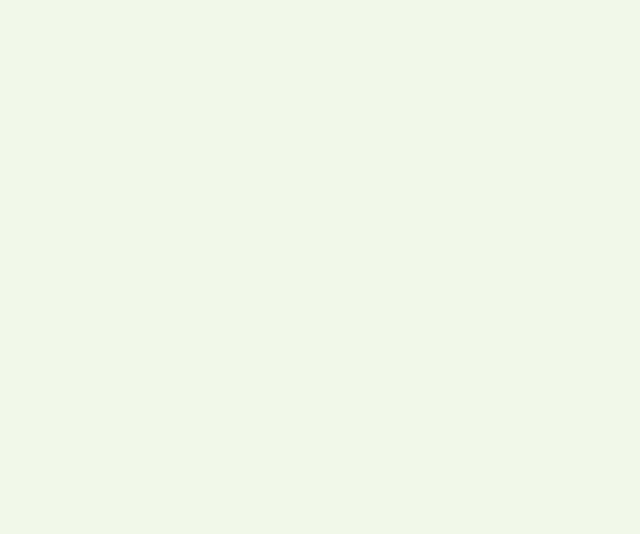
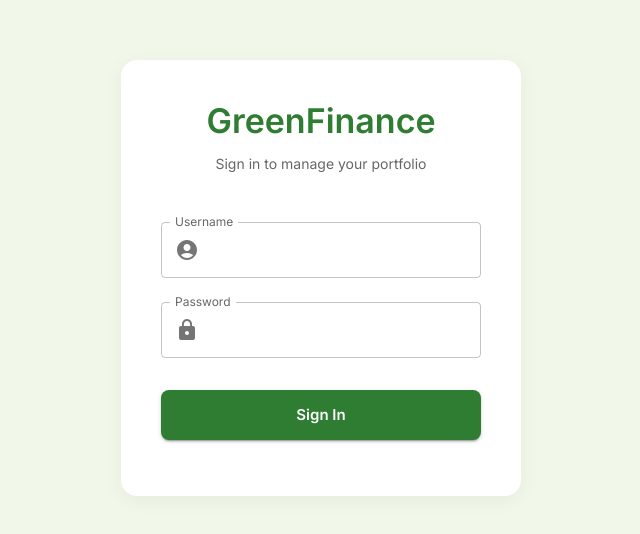
Before and after one commit to lbom/finance, a React (Vite) app in the folder frontend/: page /login in a window 1280 px wide. Before the commit this address had no page. Shown: the part 122-656 px from the top of the page, without its empty margins (319-959 px from the left). Built offline with nearby package versions, Linux system fonts and the light colour scheme.

Commit message:
v 0.1.4 fix front auth

```diff
--- a/frontend/package.json
+++ b/frontend/package.json
@@ -32,7 +32,7 @@
     "react-router-dom": "^7.12.0",
     "vite": "npm:rolldown-vite@^7.2.5"
   },
-  "overrides": {
-    "vite": "npm:rolldown-vite@7.2.5"
+  "dependencies": {
+    "js-cookie": "^3.0.5"
   }
 }
--- a/frontend/src/App.jsx
+++ b/frontend/src/App.jsx
@@ -1,27 +1,48 @@
 import React from 'react';
-import { BrowserRouter, Routes, Route } from 'react-router-dom';
+import { BrowserRouter, Routes, Route, Navigate, Outlet } from 'react-router-dom';
 import { ThemeProvider, CssBaseline } from '@mui/material';
 import { QueryClient, QueryClientProvider } from '@tanstack/react-query';
 import { theme } from './theme';
+import { AuthProvider, useAuth } from './context/AuthContext';
 import { Layout } from './components/Layout';
+import { Dashboard } from './pages/Dashboard';
 import { Trades } from './pages/Trades';
-import { Dashboard } from './pages/Dashboard';
+import { Login } from './pages/Login';
 
 const queryClient = new QueryClient();
+
+// FIX: Use <Outlet /> instead of children for Route wrapping
+const ProtectedRoute = () => {
+    const { isAuthenticated } = useAuth();
+    // If authenticated, render the child routes (The Layout), otherwise redirect
+    return isAuthenticated ? <Outlet /> : <Navigate to="/login" replace />;
+};
 
 function App() {
     return (
         <QueryClientProvider client={queryClient}>
             <ThemeProvider theme={theme}>
                 <CssBaseline />
+                <AuthProvider>
                     <BrowserRouter>
                         <Routes>
+                            {/* Public Route */}
+                            <Route path="/login" element={<Login />} />
+
+                            {/* Guarded Routes */}
+                            <Route element={<ProtectedRoute />}>
+                                {/* The Layout is rendered only if Auth passes */}
                                 <Route path="/" element={<Layout />}>
                                     <Route index element={<Dashboard />} />
                                     <Route path="trades" element={<Trades />} />
                                 </Route>
+                            </Route>
+
+                            {/* Catch-all Redirect */}
+                            <Route path="*" element={<Navigate to="/" replace />} />
                         </Routes>
                     </BrowserRouter>
+                </AuthProvider>
             </ThemeProvider>
         </QueryClientProvider>
     );
--- /dev/null
+++ b/frontend/src/api/axios.js
@@ -0,0 +1,40 @@
+import axios from 'axios';
+import Cookies from 'js-cookie';
+
+// 1. Create instance with 'withCredentials' to send Cookies
+const client = axios.create({
+    baseURL: 'http://localhost:8080/', // adjusted to match standard Spring /api prefix
+    headers: {
+        'Content-Type': 'application/json',
+        'Accept': 'application/json',
+    },
+    withCredentials: true, // CRITICAL: Allows sending/receiving HttpOnly cookies
+});
+
+// 2. CSRF Interceptor: Reads the readable cookie -> Sets the required header
+client.interceptors.request.use((config) => {
+    // Only add token for state-changing methods
+    if (['post', 'put', 'delete', 'patch'].includes(config.method)) {
+        const csrfToken = Cookies.get('XSRF-TOKEN');
+        if (csrfToken) {
+            config.headers['X-XSRF-TOKEN'] = csrfToken;
+        }
+    }
+    return config;
+});
+
+// 3. Response Interceptor: Handles 401 (Session Expired) globally
+client.interceptors.response.use(
+    (response) => response,
+    (error) => {
+        if (error.response?.status === 401) {
+            // Clear UI hints and redirect
+            localStorage.removeItem('is_authenticated');
+            // Optional: Dispatch a custom event if you want to clear Context without forcing reload
+            window.location.href = '/login';
+        }
+        return Promise.reject(error);
+    }
+);
+
+export default client;
--- a/frontend/src/api/client.js
+++ b/frontend/src/api/endpoints.js
@@ -1,16 +1,11 @@
-import axios from 'axios';
-
-const client = axios.create({
-    baseURL: 'http://localhost:8080',
-});
-
-export const fetcher = async ({ queryKey }) => {
-    const [url] = queryKey;
-    const response = await client.get(url);
-    return response.data;
-};
+import client from './axios';
 
 export const api = {
+    auth: {
+        // Matches @RequestBody LoginRequest in Java
+        login: (username, password) => client.post('/auth/login', { username, password }),
+        logout: () => client.post('/auth/logout'),
+    },
     trades: {
         list: () => client.get('/finance/trades').then(r => r.data),
         create: (data) => client.post('/finance/trades', data),
--- /dev/null
+++ b/frontend/src/context/AuthContext.jsx
@@ -0,0 +1,43 @@
+import React, { createContext, useContext, useState, useEffect } from 'react';
+import { api } from '../api/endpoints';
+
+const AuthContext = createContext(null);
+
+export const AuthProvider = ({ children }) => {
+    // Initialize based on UI hint (localStorage)
+    // The real security check happens on the first API call (401 response)
+    const [isAuthenticated, setIsAuthenticated] = useState(() => {
+        return !!localStorage.getItem('is_authenticated');
+    });
+
+    const login = async (username, password) => {
+        try {
+            await api.auth.login(username, password);
+            // On success: Set UI flag and State
+            localStorage.setItem('is_authenticated', 'true');
+            setIsAuthenticated(true);
+            return true;
+        } catch (error) {
+            console.error("Login failed", error);
+            return false;
+        }
+    };
+
+    const logout = async () => {
+        try {
+            await api.auth.logout();
+        } finally {
+            // Always clear state, even if backend fails
+            localStorage.removeItem('is_authenticated');
+            setIsAuthenticated(false);
+        }
+    };
+
+    return (
+        <AuthContext.Provider value={{ isAuthenticated, login, logout }}>
+            {children}
+        </AuthContext.Provider>
+    );
+};
+
+export const useAuth = () => useContext(AuthContext);
--- a/frontend/src/pages/Dashboard.jsx
+++ b/frontend/src/pages/Dashboard.jsx
@@ -1,7 +1,7 @@
 import React from 'react';
 import { useQuery } from '@tanstack/react-query';
 import { Grid, Paper, Typography, Box } from '@mui/material';
-import { api } from '../api/client';
+import { api } from '../api/endpoints.js';
 
 const StatCard = ({ title, value, isLoading }) => (
     <Paper sx={{ p: 3, height: '100%', display: 'flex', flexDirection: 'column', justifyContent: 'space-between' }}>
--- /dev/null
+++ b/frontend/src/pages/Login.jsx
@@ -0,0 +1,90 @@
+import React, { useState } from 'react';
+import { Box, Paper, Typography, TextField, Button, InputAdornment, Alert } from '@mui/material';
+import { AccountCircle, Lock } from '@mui/icons-material';
+import { useNavigate } from 'react-router-dom';
+import { useAuth } from '../context/AuthContext';
+
+export const Login = () => {
+    const [username, setUsername] = useState('');
+    const [password, setPassword] = useState('');
+    const [error, setError] = useState('');
+    const [loading, setLoading] = useState(false);
+
+    const { login } = useAuth();
+    const navigate = useNavigate();
+
+    const handleSubmit = async (e) => {
+        e.preventDefault();
+        setError('');
+        setLoading(true);
+
+        const success = await login(username, password);
+
+        if (success) {
+            navigate('/');
+        } else {
+            setError('Invalid credentials or server error');
+            setLoading(false);
+        }
+    };
+
+    return (
+        <Box
+            sx={{
+                minHeight: '100vh',
+                display: 'flex',
+                alignItems: 'center',
+                justifyContent: 'center',
+                bgcolor: 'background.default'
+            }}
+        >
+            <Paper elevation={3} sx={{ p: 5, width: '100%', maxWidth: 400, borderRadius: 4, textAlign: 'center' }}>
+                <Typography variant="h4" color="primary.main" gutterBottom sx={{ fontWeight: 'bold' }}>
+                    GreenFinance
+                </Typography>
+                <Typography variant="body2" color="text.secondary" mb={4}>
+                    Sign in to manage your portfolio
+                </Typography>
+
+                {error && <Alert severity="error" sx={{ mb: 2 }}>{error}</Alert>}
+
+                <form onSubmit={handleSubmit}>
+                    <TextField
+                        fullWidth
+                        label="Username"
+                        variant="outlined"
+                        margin="normal"
+                        value={username}
+                        onChange={(e) => setUsername(e.target.value)}
+                        InputProps={{
+                            startAdornment: <InputAdornment position="start"><AccountCircle color="action" /></InputAdornment>,
+                        }}
+                    />
+                    <TextField
+                        fullWidth
+                        label="Password"
+                        type="password"
+                        variant="outlined"
+                        margin="normal"
+                        value={password}
+                        onChange={(e) => setPassword(e.target.value)}
+                        InputProps={{
+                            startAdornment: <InputAdornment position="start"><Lock color="action" /></InputAdornment>,
+                        }}
+                    />
+
+                    <Button
+                        fullWidth
+                        type="submit"
+                        variant="contained"
+                        size="large"
+                        disabled={loading}
+                        sx={{ mt: 3, mb: 2, py: 1.5 }}
+                    >
+                        {loading ? 'Signing In...' : 'Sign In'}
+                    </Button>
+                </form>
+            </Paper>
+        </Box>
+    );
+};
--- a/frontend/src/pages/Trades.jsx
+++ b/frontend/src/pages/Trades.jsx
@@ -4,7 +4,7 @@ import { Box, Button, Typography, Dialog, DialogTitle, DialogContent, DialogActi
 import { DataGrid } from '@mui/x-data-grid';
 import { Add } from '@mui/icons-material';
 import { useForm, Controller } from 'react-hook-form';
-import { api } from '../api/client';
+import { api } from '../api/endpoints.js';
 
 const TradeTypes = ["POLITICAL_INSIGHT", "ONCHAIN_DATA", "ECONOMIC_DATA", "STRAIGHT_FINANCIAL"];
 
--- a/frontend/vite.config.js
+++ b/frontend/vite.config.js
@@ -6,7 +6,11 @@ export default defineConfig({
   server: {
     port: 3000,
     proxy: {
-      '/finance': 'http://localhost:8080'
+      '/finance': {
+        target: 'http://localhost:8080',
+        changeOrigin: true,
+        secure: false,
+      }
     }
   }
 })
```
Also changed, not shown: frontend/src/components/Layout.jsx (+16 -0 lines), 1 other file (tests, documents, lock files or other folders). Lines whose indentation alone changed are shown as unchanged.
